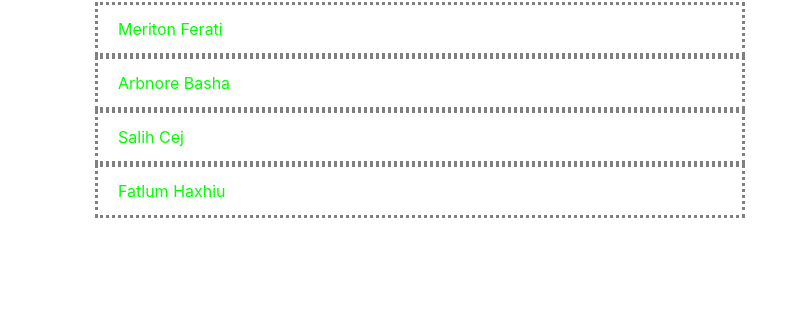
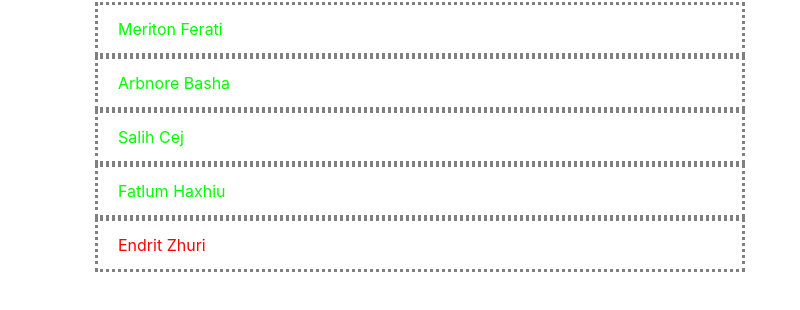
Before and after one commit to meritonf/Electron_Rent_a_Car, an Electron app: page index.html in a window 800 px wide. Shown: the part 54-364 px from the top of the page. Drawn offline with nearby package versions, Linux system fonts and the light colour scheme.

Commit message:
Added myself(Endrit) in index.html

```diff
--- a/index.html
+++ b/index.html
@@ -14,6 +14,7 @@
                     <li class="list-group-item" style="color:lime; border:grey dotted;">Arbnore Basha</li>
                     <li class="list-group-item" style="color:lime; border:grey dotted;">Salih Cej</li>
                     <li class="list-group-item" style="color:lime; border:grey dotted;">Fatlum Haxhiu</li>
+                    <li class="list-group-item" style="color:red; border:grey dotted;">Endrit Zhuri</li>
                 </ul>
             </div>
         </div>
```
